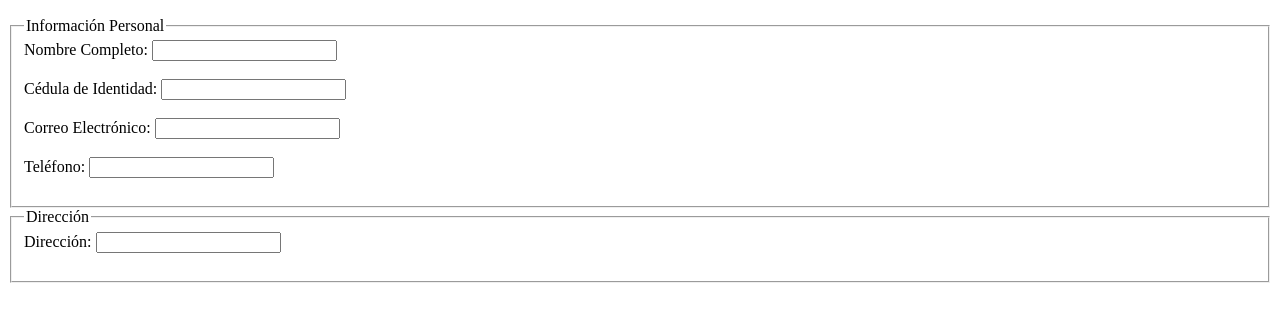
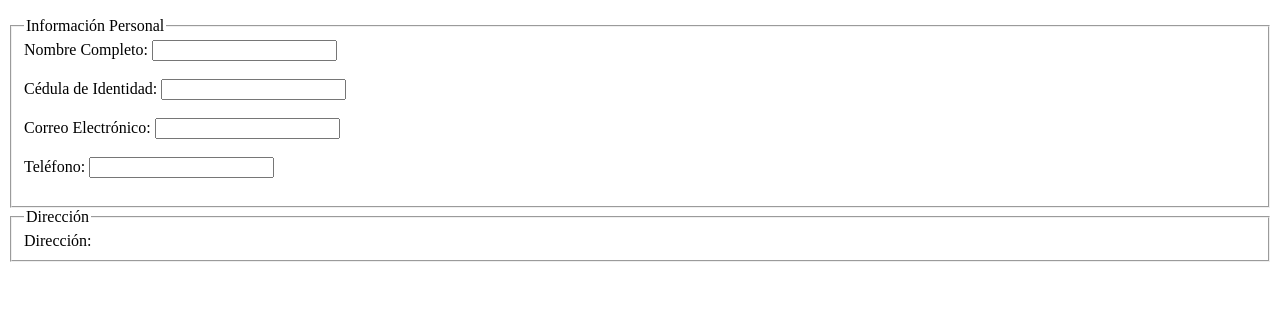
Before and after one commit to germanaugusto2/datos_estudiantes_sistemas, a plain HTML site: page index.html in a window 1280 px wide. Shown: the part 110-432 px from the top of the page. Drawn offline with Linux system fonts and the light colour scheme.

Commit message:
otra version

```diff
--- a/index.html
+++ b/index.html
@@ -28,7 +28,7 @@
         <fieldset>
             <legend>Dirección</legend>
             <label for="direccion">Dirección:</label>
-            <input type="text" id="direccion" name="direccion" required><br><br>
+        </fieldset>
 
 </body>
 </html>
```
